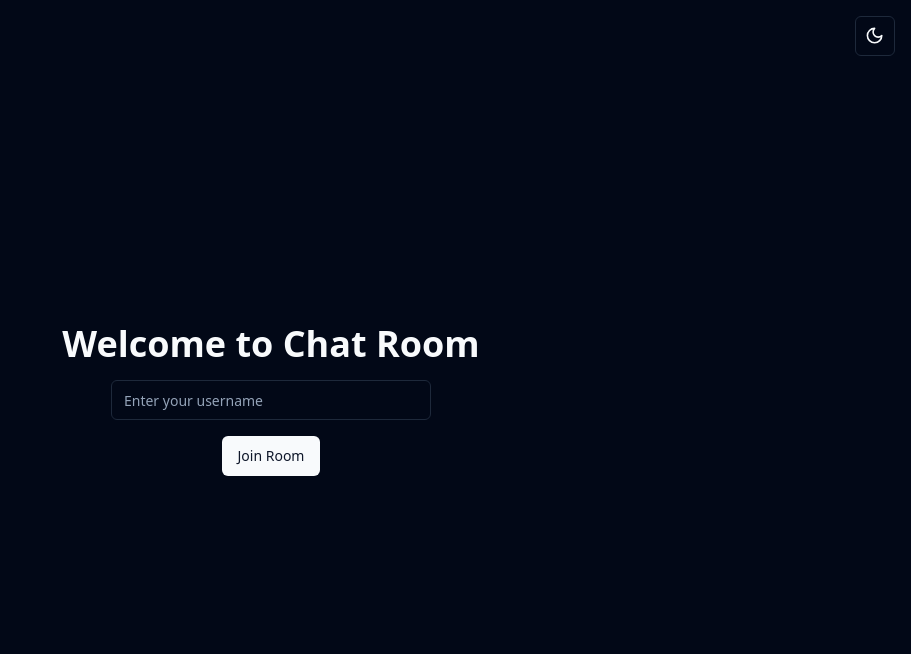
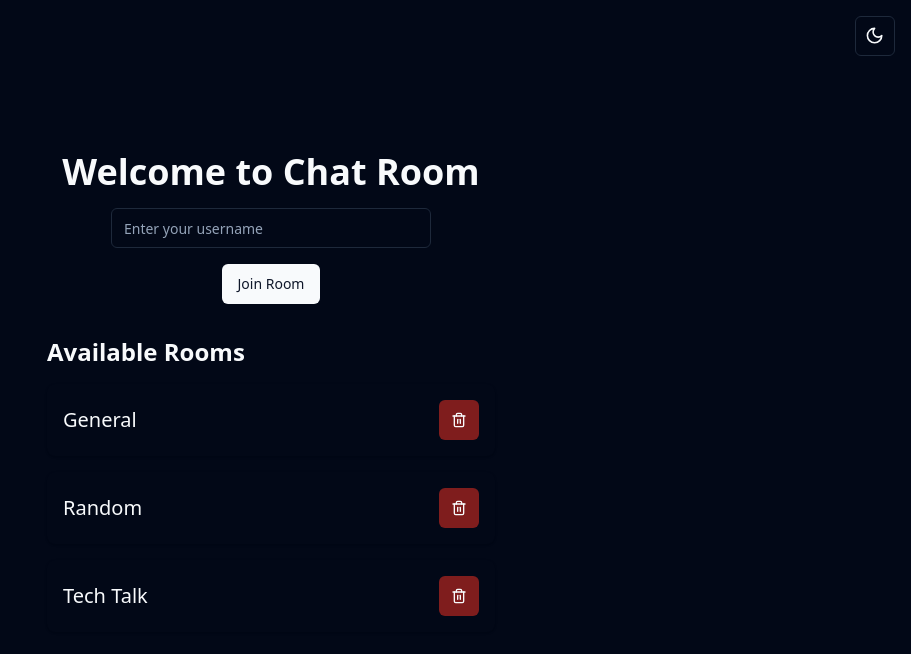
Before and after one commit to kainapatkmutnb/chatroomzboard, a React (Vite) app: page / in a window 1280 px wide. Shown: the top 654 px of the page, without its empty margins (369-1280 px from the left). Built offline with nearby package versions, Linux system fonts and the light colour scheme.

Commit message:
Add delete room function
Implement a function to delete a room within the application.
[skip gpt_engineer]

```diff
--- a/src/pages/Index.jsx
+++ b/src/pages/Index.jsx
@@ -3,10 +3,16 @@ import ChatApp from '../components/ChatApp';
 import { Input } from "@/components/ui/input";
 import { Button } from "@/components/ui/button";
 import { ThemeToggle } from '@/components/ThemeToggle';
+import { Trash2 } from "lucide-react";
 
 const Index = () => {
   const [username, setUsername] = useState('');
   const [inRoom, setInRoom] = useState(false);
+  const [rooms, setRooms] = useState([
+    { id: 1, name: 'General' },
+    { id: 2, name: 'Random' },
+    { id: 3, name: 'Tech Talk' },
+  ]);
 
   const handleUsernameChange = (e) => {
     setUsername(e.target.value);
@@ -23,14 +29,18 @@ const Index = () => {
     setUsername('');
   };
 
+  const deleteRoom = (id) => {
+    setRooms(rooms.filter(room => room.id !== id));
+  };
+
   return (
     <div className="min-h-screen bg-background text-foreground">
       <div className="absolute top-4 right-4">
         <ThemeToggle />
       </div>
       {!inRoom ? (
-        <div className="flex items-center justify-center h-screen">
-          <div className="text-center space-y-4">
+        <div className="flex flex-col items-center justify-center h-screen">
+          <div className="text-center space-y-4 mb-8">
             <h1 className="text-4xl font-bold mb-4">Welcome to Chat Room</h1>
             <Input
               type="text"
@@ -40,6 +50,21 @@ const Index = () => {
               className="max-w-xs mx-auto"
             />
             <Button onClick={handleJoinRoom}>Join Room</Button>
+          </div>
+          <div className="w-full max-w-md">
+            <h2 className="text-2xl font-bold mb-4">Available Rooms</h2>
+            {rooms.map((room) => (
+              <div key={room.id} className="flex justify-between items-center bg-card p-4 rounded-lg shadow mb-4">
+                <span className="text-xl">{room.name}</span>
+                <Button
+                  variant="destructive"
+                  size="icon"
+                  onClick={() => deleteRoom(room.id)}
+                >
+                  <Trash2 className="h-4 w-4" />
+                </Button>
+              </div>
+            ))}
           </div>
         </div>
       ) : (
```
